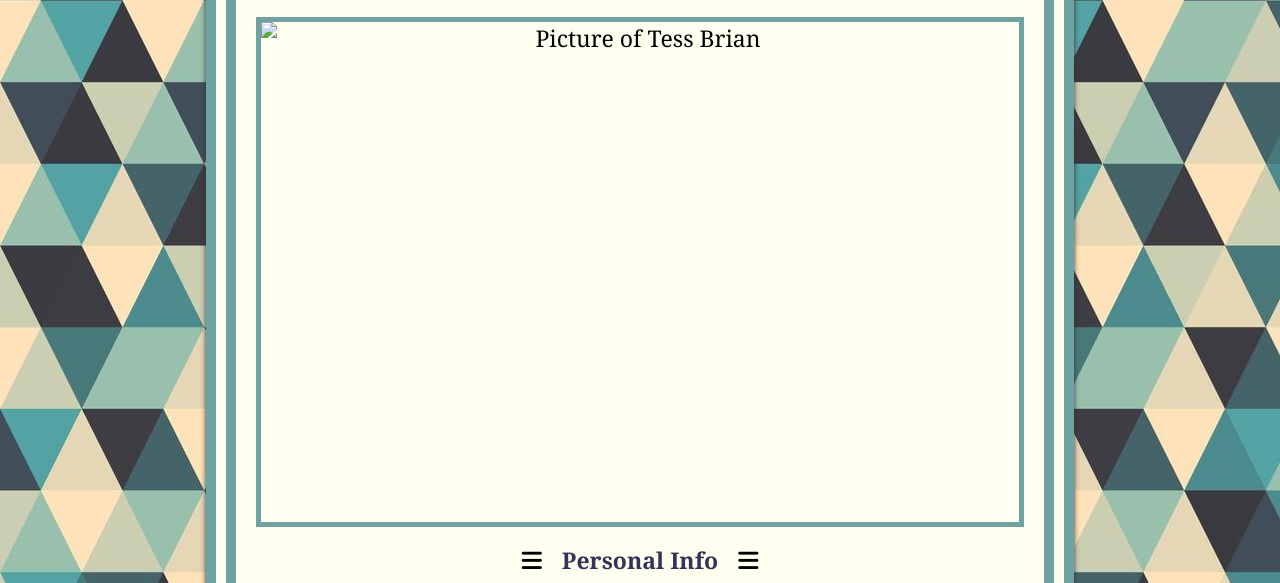
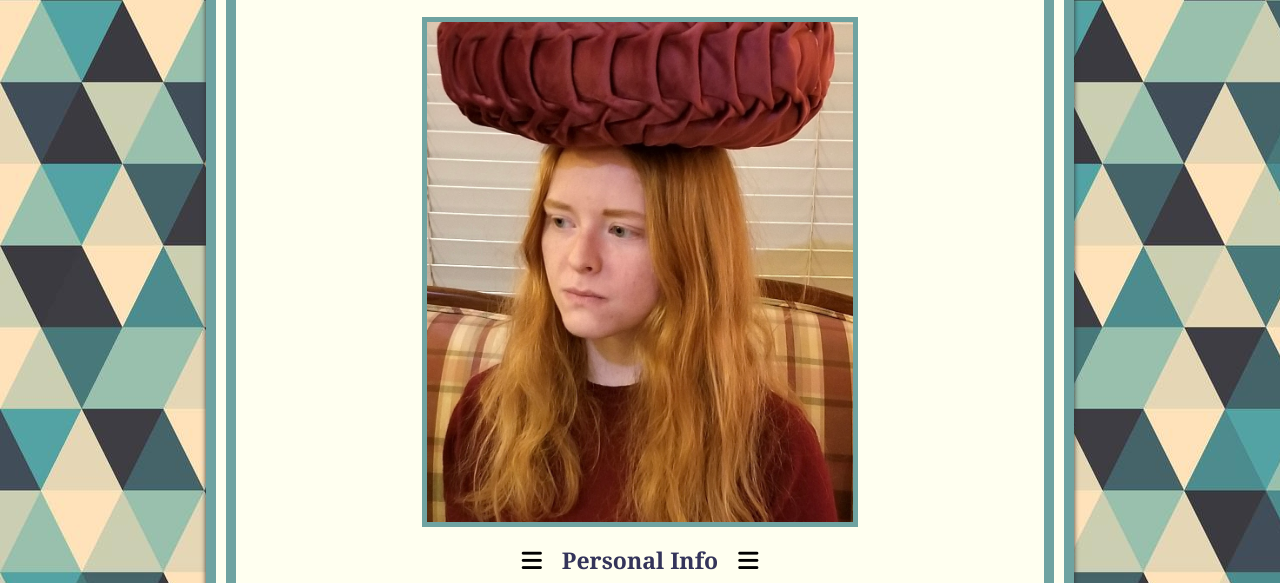
Before and after one commit to iffy-rae/mywebsite, a plain HTML site: page index.html in a window 1280 px wide. Shown: the part 163-746 px from the top of the page. Drawn offline with Linux system fonts and the light colour scheme; files whose address does not match are found by name.

Commit message:
edited file path of photofome.jpg

```diff
--- a/index.html
+++ b/index.html
@@ -12,7 +12,7 @@
   <div class="block">
     <div class ="content">
       <h1 class="haiku">Tess Brian</h1>
-      <img src = "images/photoofme.jpg" alt ="Picture of Tess Brian" class = "profile">
+      <img src = "photoofme.jpg" alt ="Picture of Tess Brian" class = "profile">
       <i class="fas fa-bars"></i><h2>Personal Info</h2><i class="fas fa-bars"></i>
       <div class="listbox">
         <ul>
```
